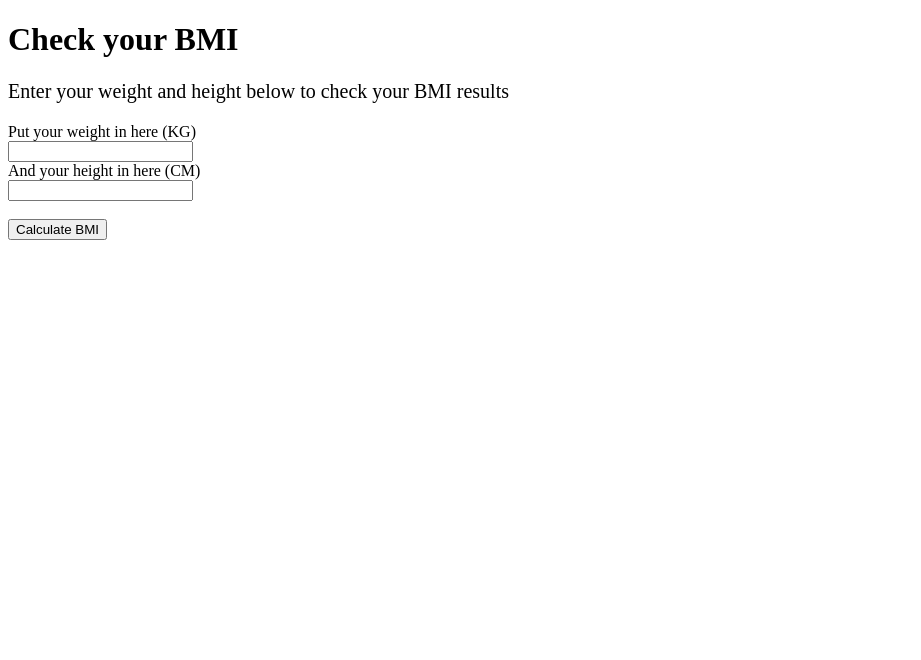
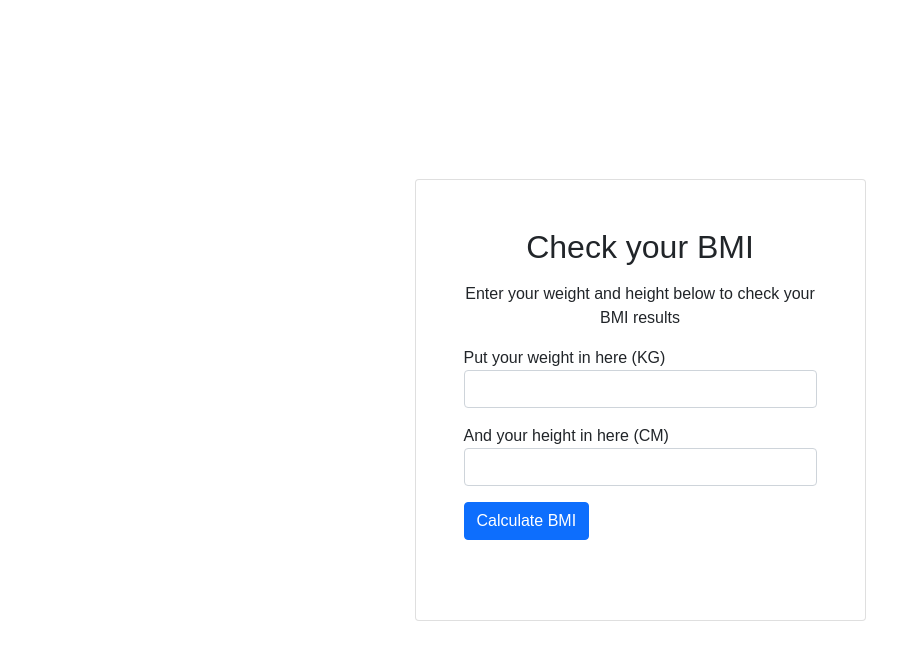
Before and after one commit to fkindarya/Technical-Assignment-Project, a plain HTML site: page BMI-Calculator/index.html in a window 1280 px wide. Shown: the whole page, without its empty margins (0-921 px from the left). Drawn offline with nearby package versions, Linux system fonts and the light colour scheme.

Commit message:
BMI-Calculator

```diff
--- a/BMI-Calculator/index.html
+++ b/BMI-Calculator/index.html
@@ -4,19 +4,34 @@
     <meta charset="UTF-8">
     <meta http-equiv="X-UA-Compatible" content="IE=edge">
     <meta name="viewport" content="width=device-width, initial-scale=1.0">
+    <link href="https://cdn.jsdelivr.net/npm/bootstrap@5.1.1/dist/css/bootstrap.min.css" rel="stylesheet" integrity="sha384-F3w7mX95PdgyTmZZMECAngseQB83DfGTowi0iMjiWaeVhAn4FJkqJByhZMI3AhiU" crossorigin="anonymous">
     <title>BMI Calculator</title>
 </head>
-<body>
-    <h1><b>Check your BMI</b></h1>
-    <p style="font-size: 20px;">Enter your weight and height below to check your BMI results</p>
+<body style="font-family: 'poppins', sans-serif;">
 
-    <span>Put your weight in here (KG)</span><br>
-    <input type="text" class="weight"><br>
-    <span>And your height in here (CM)</span><br>
-    <input type="text" class="height"><br><br>
-    <button class="calculate">Calculate BMI</button>
+    <section class="vh-100">
+        <div class="mask d-flex align-items-center h-100">
+            <div class="container h-100">
+                <div class="row d-flex justify-content-center align-items-center h-100">
+                    <div class="col-12 col-md-5">
+                        <div class="card">
+                            <div class="card-body p-5">
+                                <h2 class=" text-center justify-content-center mb-3">Check your BMI</h2>
+                                <p class="text-center justify-content-center mb-3">Enter your weight and height below to check your BMI results</p>
+                                <label>Put your weight in here (KG)</label><br>
+                                <input type="text" class="form-control mb-3" id="weight">
+                                <label>And your height in here (CM)</label><br>
+                                <input type="text" class="form-control mb-3" id="height">
+                                <button class="btn btn-primary mb-3" id="calculate">Calculate BMI</button>
+                                <p id="result-BMI"></p>
+                            </div>
+                        </div>
+                    </div>
+                </div>
+            </div>
+        </div>
+    </section>
 
-    <p class="result-BMI"></p>
     <script src="script.js"></script>
 </body>
 </html>
--- a/BMI-Calculator/script.js
+++ b/BMI-Calculator/script.js
@@ -1,7 +1,7 @@
-let weightInput = document.querySelector(".weight")
-let heightInput = document.querySelector(".height")
-let buttonCalculate = document.querySelector(".calculate")
-let paragraphResult = document.querySelector(".result-BMI")
+let weightInput = document.querySelector("#weight")
+let heightInput = document.querySelector("#height")
+let buttonCalculate = document.querySelector("#calculate")
+let paragraphResult = document.querySelector("#result-BMI")
 
 buttonCalculate.addEventListener("click", () => {
     let weight = weightInput.value
```
